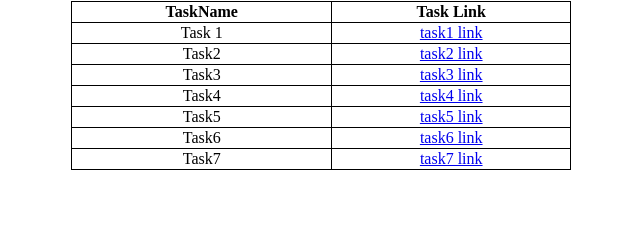
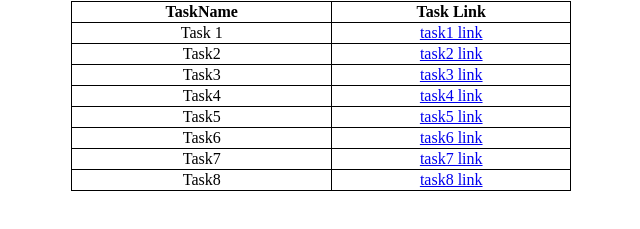
Before and after one commit to deekshithasomu/MernFullStack-Bootstrap--and--JS-tasks, a plain HTML site: page index.html in a window 1280 px wide. Shown: the part 307-536 px from the top of the page, without its empty margins (319-959 px from the left). Drawn offline with Linux system fonts and the light colour scheme.

Commit message:
Add files via upload

```diff
--- a/index.html
+++ b/index.html
@@ -89,6 +89,10 @@
         <td>Task7</td>
         <td><a href="Task7 JS.html">task7 link</a></td>
       </tr>
+      <tr>
+        <td>Task8</td>
+        <td><a href="Task8 JS.html">task8 link</a></td>
+      </tr>
     </table>
   </body>
 </html>
```
